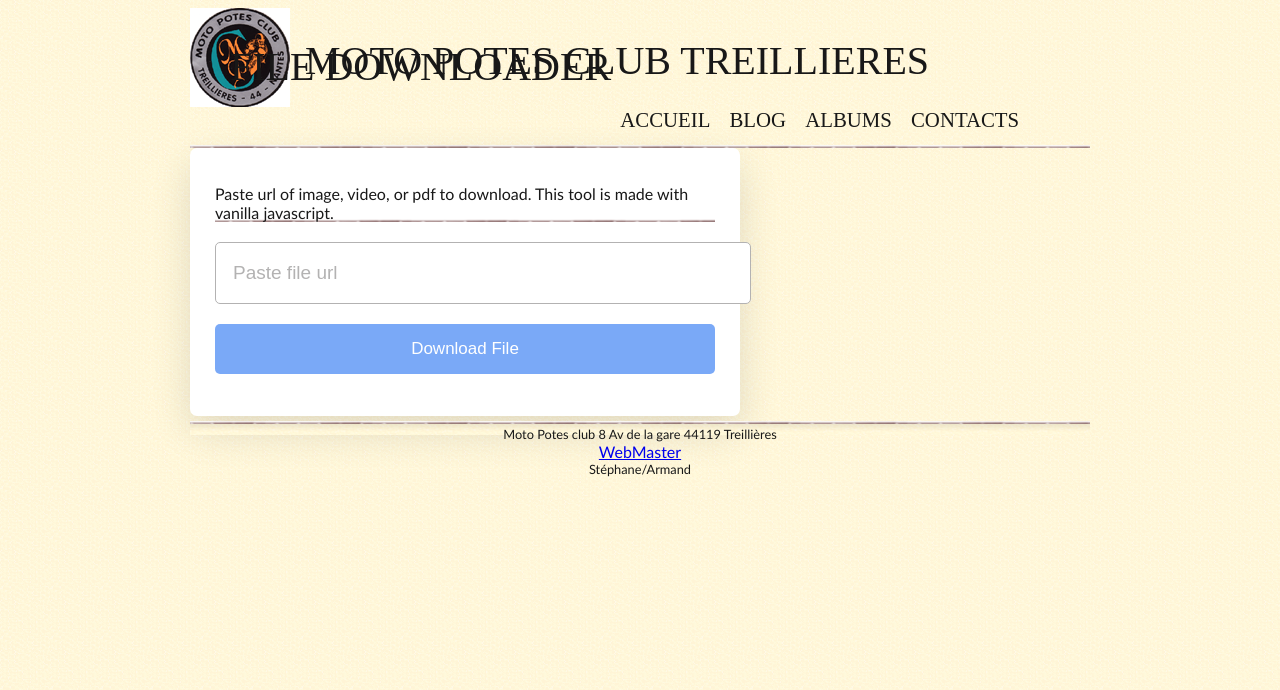
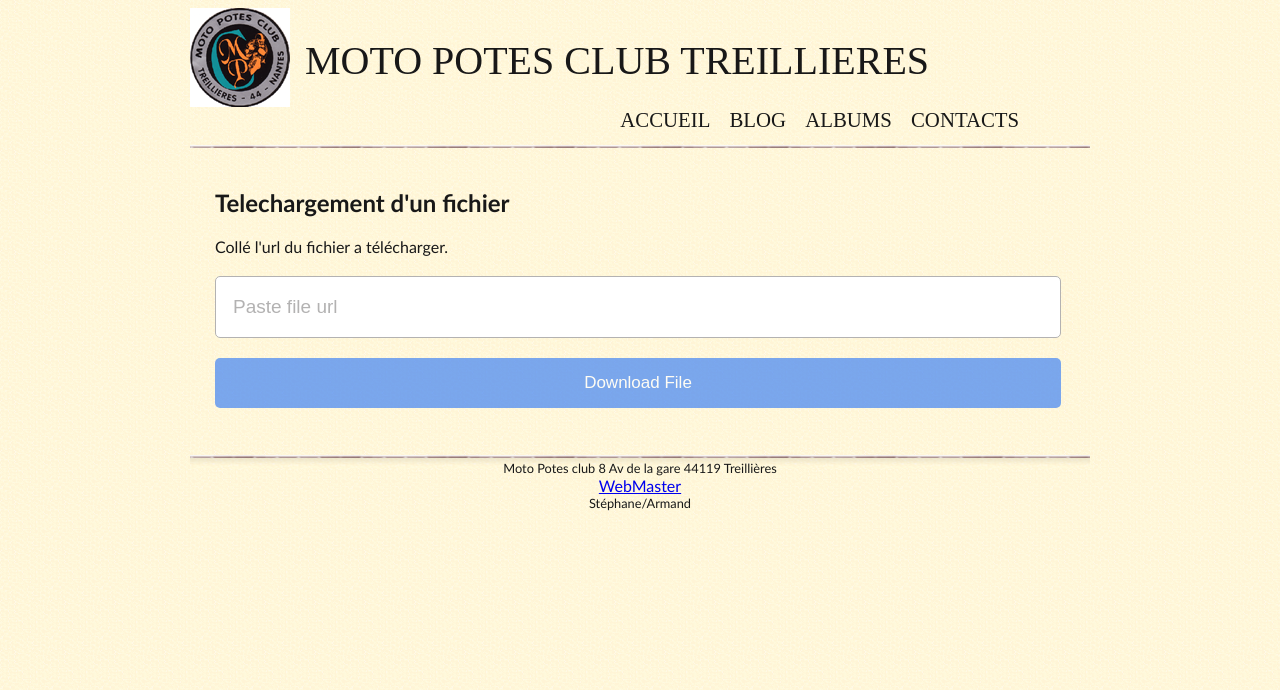
Before and after one commit to accd44119/MPC-Site-Web, a PHP site: page /ZoneProtegee/Telechargement.php in a window 1280 px wide. Shown: the top 690 px of the page. Run offline with PHP 8.4, Linux system fonts and the light colour scheme.

Commit message:
Telechargement OK en local

```diff
--- a/Styles/style.css
+++ b/Styles/style.css
@@ -432,17 +432,15 @@ img.img_Gauche {
 
 /* definition pour le formulaire de telechargemet */
 .wrapper{
-  max-width: 500px;
-  background: #fff;
+  width: 100%;
   border-radius: 7px;
   padding: 20px 25px 15px;
-  box-shadow: 0 15px 40px rgba(0,0,0,0.12);
 }
 form{
   margin: 20px 0 27px;
 }
 form input{
-  width: 100%;
+  width: 90%;
   height: 60px;
   outline: none;
   padding: 0 17px;
@@ -458,7 +456,7 @@ form input:focus{
   box-shadow: 0 3px 6px rgba(0,0,0,0.13);
 }
 form button{
-  width: 100%;
+  width: 94%;
   border: none;
   opacity: 0.7;
   outline: none;
--- a/ZoneProtegee/Telechargement.php
+++ b/ZoneProtegee/Telechargement.php
@@ -20,18 +20,15 @@
 
 	<section>
 		<div class="wrapper">
-		  <header>
-			<h1>File Downloader</h1>
-			<p>Paste url of image, video, or pdf to download. This tool is made with vanilla javascript.</p>
-		  </header>
+			<h2>Telechargement d'un fichier</h2>
+			<p>Collé l'url du fichier a télécharger.</p>
 		  <form action="#">
 			<input type="url" placeholder="Paste file url" required>
 			<button>Download File</button>
 		  </form>
 		</div>
 
-    <script src="DownloadFile.js"></script>
-
+		<script src="DownloadFile.js"></script>
 
 	</section>
 
```
